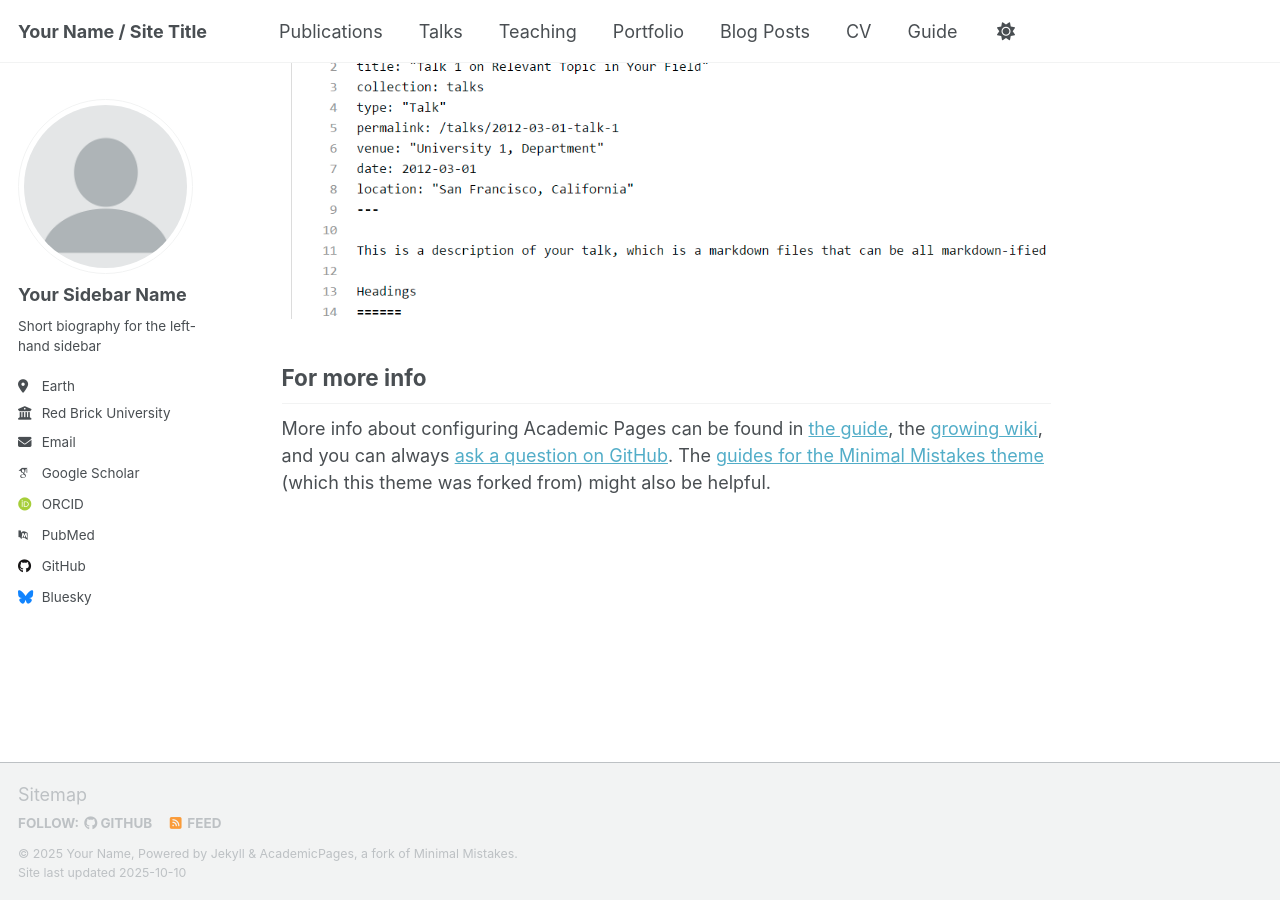
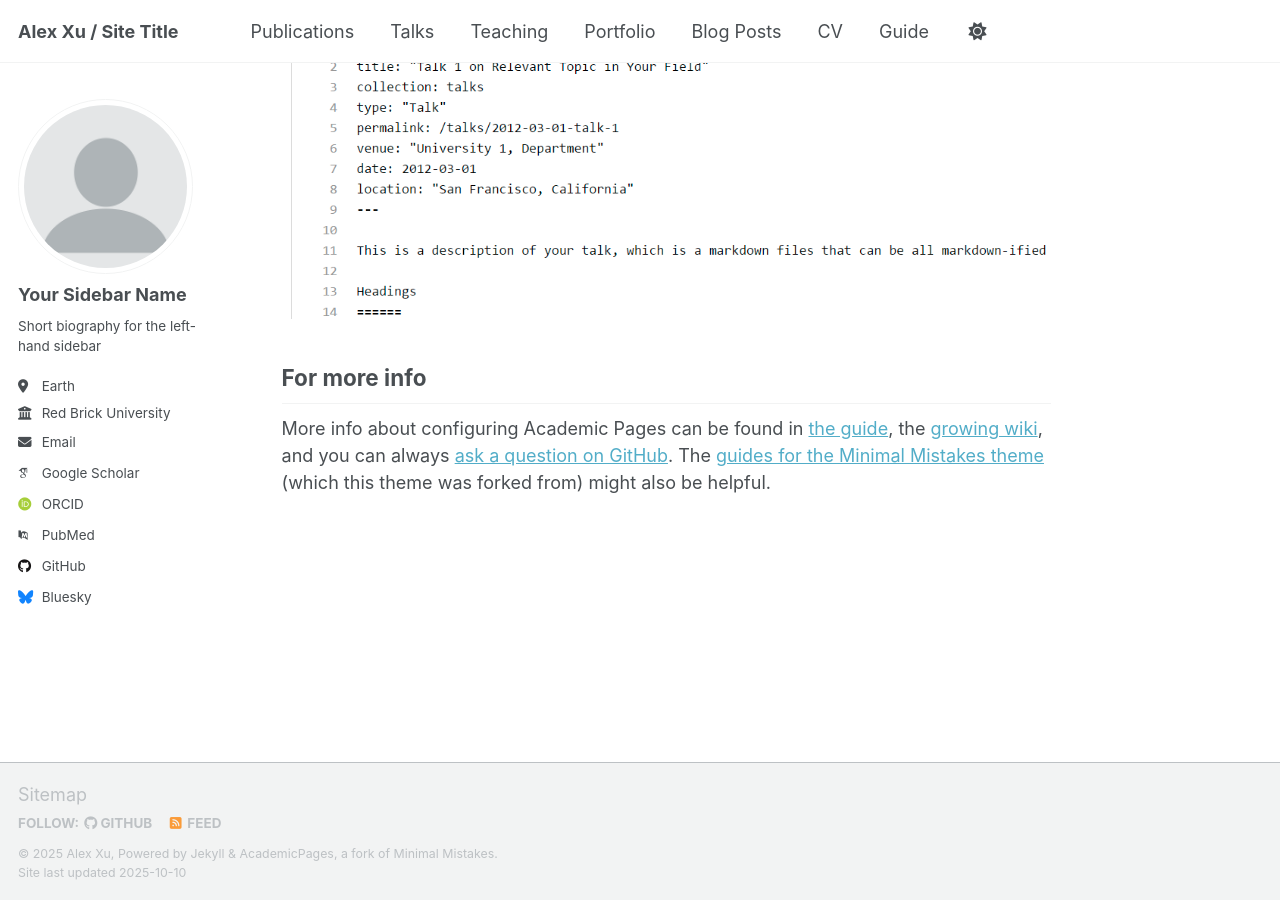
Before and after one commit to MazelTovy/alexxu.github.io, a Jekyll site: the page built from _pages/about.md, in a window 1280 px wide and 900 px high, scrolled down 2880 px. Built offline with Jekyll 4.4.1, drawn with Linux system fonts in a browser that asks for light colours; some web fonts are replaced; a script that is not in the unit is left out.

Commit message:
Update _config.yml

```diff
--- a/_config.yml
+++ b/_config.yml
@@ -9,14 +9,14 @@
 # Basic Site Settings
 locale                   : "en-US"
 site_theme               : "default" # Currently available options are "default", "air"
-title                    : "Your Name / Site Title"
+title                    : "Alex Xu / Site Title"
 title_separator          : "-"
-name                     : &name "Your Name"
-description              : &description "Your Name's academic portfolio"   # Update this with a general description of your site, this is the default if not overridden by a page
-url                      : https://academicpages.github.io # The base hostname & protocol for your site e.g. "https://[your GitHub username].github.io",
+name                     : &name "Alex Xu"
+description              : &description "Alex Xu's academic portfolio"   # Update this with a general description of your site, this is the default if not overridden by a page
+url                      : https://alexxu.github.io # The base hostname & protocol for your site e.g. "https://[your GitHub username].github.io",
                                                            # or if you already have some other page hosted on Github then use "https://[your GitHub username].github.io/[Your Repo Name]"
 baseurl                  : "" # the subpath of your site, e.g. "/blog"
-repository               : "academicpages/academicpages.github.io"
+repository               : "MazelTovy/alexxu.github.io"
 
 # Site Author - The following control what appear as part of the author content on the side bar.
 #               If a field is blank the icon and link will not appear, otherwise it will be shown.
```
